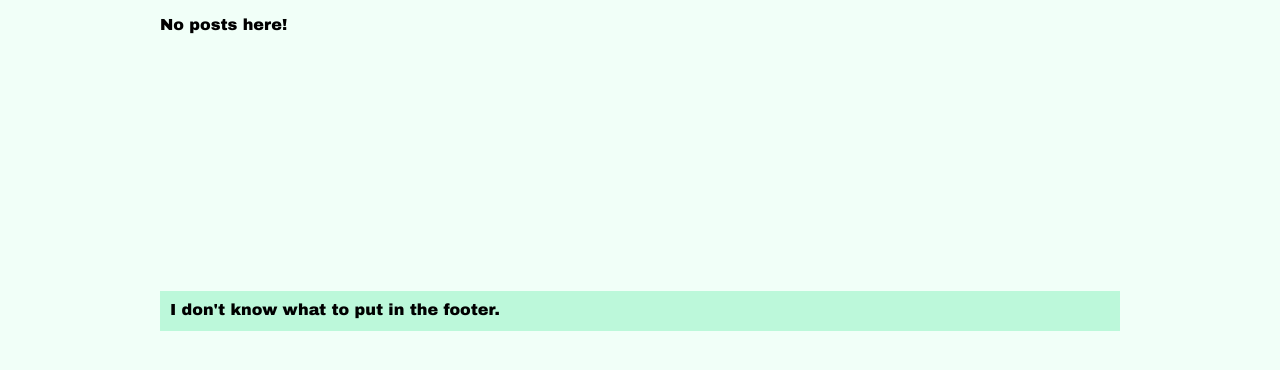
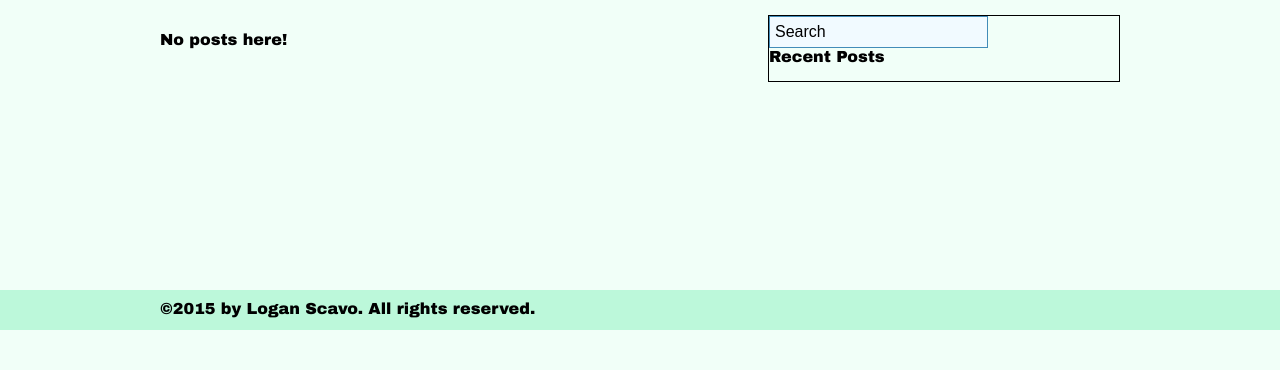
Before and after one commit to ldscavo/Blog-Flask, a Flask app: page /page/1 in a window 1280 px wide. Shown: the part 70-440 px from the top of the page. Run offline with Flask 2, Linux system fonts and the light colour scheme; data that the repository does not hold is empty.

Commit message:
Added start of sidebar to template. Still some work to go.

```diff
--- a/blog/controllers.py
+++ b/blog/controllers.py
@@ -4,6 +4,13 @@ from flask import render_template, flash, session, request, \
         redirect, url_for
 from sqlalchemy.sql import extract, desc
 import hashlib
+from datetime import datetime
+
+@app.context_processor
+def utility_processor():
+    year = datetime.now().year
+    posts = Post.query.order_by(desc(Post.pub_date)).limit(3)
+    return dict(current_year=year, recent_posts=posts)
 
 @app.route('/', endpoint='index')
 def index():
--- a/blog/static/style.css
+++ b/blog/static/css/style.css
@@ -27,6 +27,7 @@ button:hover { background:#428CB8 }
 #main-body { min-height:250px; }
 
 #footer { background:#BCF8DA; height:20px; padding:10px; margin-top:25px }
+#footer-content { max-width:960px; margin:0 auto }
 
 .message { width:450px; margin:0 auto; border:1px solid #000; text-align:center }
 
@@ -35,3 +36,11 @@ button:hover { background:#428CB8 }
 .post { margin:5px 5px 25px 5px; padding:5px; }
 .title { font-size:1.5rem; margin:5px 0; font-weight:normal }
 .post-details { font-size:0.8rem; margin:5px 0; }
+
+#sidebar { border:1px solid #000 }
+
+@media (min-width:850px) {
+    #container { overflow:hidden }
+    #main-body { float:left; }
+    #sidebar { width:350px; float:right }
+}
--- a/blog/templates/layout.html
+++ b/blog/templates/layout.html
@@ -3,7 +3,7 @@
 <head>
     <title>{% block title %}{% endblock %} - The Blog Title</title>
     <meta name="viewport" content="width=device-width, initial-scale=1">
-    <link href="/static/style.css" rel="stylesheet" type="text/css" />
+    <link href="/static/css/style.css" rel="stylesheet" type="text/css" />
 </head>
     <body>
         <div id="header">
@@ -29,8 +29,23 @@
                 </div>
                 {% block body %}{% endblock %}
             </div>
-            <div id="footer">
-                I don't know what to put in the footer.
+            <div id="sidebar">
+                <div class="widget">
+                    <input type="text" name="q" value="Search" />
+                </div>
+                <div class="widget">
+                    <span class="widget-header">Recent Posts</span>
+                    <ul>
+                        {% for post in recent_posts: %}
+                        <li><a href="/{{ post.pub_date.strftime('%Y/%m/%d') }}/{{ post.slug }}">{{ post.title }}</a></li>
+                        {% endfor %}
+                    </ul>
+                </div>
+            </div>
+        </div>
+        <div id="footer">
+            <div id="footer-content">
+                &copy;{{ current_year }} by Logan Scavo. All rights reserved.
             </div>
         </div>
     </body>
```
